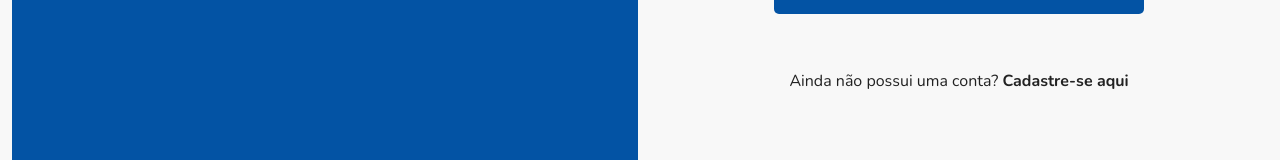
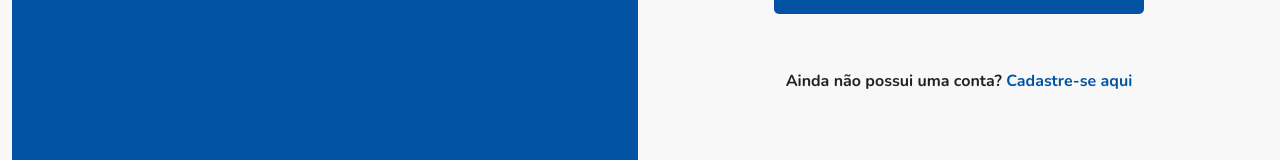
Before and after one commit to Project-Morus/frontend-morus, a React (Vite) app: page /login in a window 1280 px wide. Shown: the part 570-730 px from the top of the page. Built offline with nearby package versions, Linux system fonts and the light colour scheme; the HTML template or start-up script is replaced by a standard one.

Commit message:
feat: applying concept of DRY

```diff
--- a/src/components/Aside/index.tsx
+++ b/src/components/Aside/index.tsx
@@ -7,7 +7,13 @@ const Aside = ({ position = 'right', ...props }: IAsideProps) => {
   return (
     <ContainerSC $position={position}>
       <ContentSC $position={position}>
-        <img src={logoMorusWhite} />
+        <img
+          width={500}
+          height={500}
+          src={logoMorusWhite}
+          alt="Uma imagem da logo Morus representada por 4 torres de tamanhos diferentes sendo um alto, dois médios e um pequeno e escrito logo abaixo: Morus Condomínios"
+          loading="lazy"
+        />
       </ContentSC>
 
       {props.children}
--- a/src/components/Aside/styles.ts
+++ b/src/components/Aside/styles.ts
@@ -2,7 +2,7 @@ import styled from 'styled-components'
 import { PositionsAsideTypes } from './types'
 import { ABSOLUTE_BOTTOM, ABSOLUTE_X, VIEWPORT_HEIGHT } from './stylesUtils'
 
-export const ContainerSC = styled.aside<{ $position: PositionsAsideTypes }>`
+export const ContainerSC = styled.section<{ $position: PositionsAsideTypes }>`
   width: 100%;
   height: ${VIEWPORT_HEIGHT};
 
@@ -10,14 +10,14 @@ export const ContainerSC = styled.aside<{ $position: PositionsAsideTypes }>`
   flex-direction: ${({ $position }) => $position === 'right' ? 'row-reverse' : 'row'};
   `
 
-export const ContentSC = styled.div<{ $position: PositionsAsideTypes }>`
+export const ContentSC = styled.aside<{ $position: PositionsAsideTypes }>`
 width: 100%;
 
 display: flex;
 align-items: center;
 justify-content: center;
 
-background: ${({ theme }) => theme.colors.primary[500]};
+background-color: ${({ theme }) => theme.colors.primary[500]};
 border-radius: ${({ theme }) => theme.border.radius.regular};
 
 margin: ${({ theme, $position }) => $position === 'right'
--- a/src/pages/Login/index.tsx
+++ b/src/pages/Login/index.tsx
@@ -1,47 +1,21 @@
 import Aside from "../../components/Aside";
-import Button from "../../components/Button";
-import Input from "../../components/Input";
+import Footer from "./parts/Footer";
+import Form from "./parts/Form";
+import Header from "./parts/Header";
 import {
   ContentSC,
-  FooterSC,
-  ForgotPasswordSC,
-  FormSC,
-  TextSC,
-  TitleSC,
-  WithoutAccountSC,
-  WrapperButtonSC,
   WrapperSC
 } from "./styles";
 
 const Login = () => {
-
-  const handleSubmit = () => { }
-
   return (
     <main>
       <Aside position="left">
         <WrapperSC>
-
           <ContentSC>
-            <TitleSC>
-              Bem vindo!
-            </TitleSC>
-
-            <TextSC>Seja parte ativa da vida condominial! Faça login para participar de enquetes, reservar espaços e colaborar para um ambiente ainda melhor!</TextSC>
-
-            <FormSC onSubmit={() => console.log('Enviou')}>
-              <Input id="e-mail" label="E-mail" placeholder="Insira o seu e-mail" />
-              <Input id="passaword" label="Senha" placeholder="Insira a sua senha" type="password" />
-
-              <ForgotPasswordSC>Esqueci a minha senha</ForgotPasswordSC>
-
-              <WrapperButtonSC>
-                <Button text="Entrar" maxWidth={370} />
-              </WrapperButtonSC>
-            </FormSC>
-
-            <WithoutAccountSC>Ainda não possui uma conta? <strong style={{ display: 'inline-block' }}>Cadastre-se aqui</strong></WithoutAccountSC>
-
+            <Header />
+            <Form />
+            <Footer />
           </ContentSC>
         </WrapperSC>
       </Aside>
--- /dev/null
+++ b/src/pages/Login/parts/Footer.tsx
@@ -0,0 +1,9 @@
+import { WithoutAccountSC } from "../styles";
+
+const Footer = () => {
+  return (
+    <WithoutAccountSC>Ainda não possui uma conta? <strong>Cadastre-se aqui</strong></WithoutAccountSC>
+  );
+}
+
+export default Footer;
--- /dev/null
+++ b/src/pages/Login/parts/Form.tsx
@@ -0,0 +1,26 @@
+import { FormEvent } from "react";
+import Button from "../../../components/Button";
+import Input from "../../../components/Input";
+import { ForgotPasswordSC, FormSC, WrapperButtonSC } from "../styles";
+
+const Form = () => {
+  const handleSubmitAuth = (e: FormEvent) => {
+    e.preventDefault()
+
+    console.log('Submit Login Sucess')
+  }
+  return (
+    <FormSC onSubmit={handleSubmitAuth}>
+      <Input id="e-mail" label="E-mail" placeholder="Insira o seu e-mail" />
+      <Input id="passaword" label="Senha" placeholder="Insira a sua senha" type="password" />
+
+      <ForgotPasswordSC>Esqueci a minha senha</ForgotPasswordSC>
+
+      <WrapperButtonSC>
+        <Button text="Entrar" maxWidth={370} />
+      </WrapperButtonSC>
+    </FormSC>
+  );
+}
+
+export default Form;
--- /dev/null
+++ b/src/pages/Login/parts/Header.tsx
@@ -0,0 +1,15 @@
+import { TextSC, TitleSC } from "../styles";
+
+const Header = () => {
+  return (
+    <header>
+      <TitleSC>
+        Bem vindo!
+      </TitleSC>
+
+      <TextSC>Seja parte ativa da vida condominial! Faça login para participar de enquetes, reservar espaços e colaborar para um ambiente ainda melhor!</TextSC>
+    </header>
+  );
+}
+
+export default Header;
--- a/src/pages/Login/styles.ts
+++ b/src/pages/Login/styles.ts
@@ -14,10 +14,6 @@ export const ContentSC = styled.div`
   max-width: 450px;
 `
 
-export const FormSC = styled.form`
-  margin: ${({ theme }) => theme.spacing[10]} 0;
-`
-
 export const TitleSC = styled.h1`
   font-size: ${({ theme }) => theme.typography.HEADERS_SIZES.h1};
   color: ${({ theme }) => theme.colors.primary[800]};
@@ -25,6 +21,10 @@ export const TitleSC = styled.h1`
   text-align: center;
 
   margin-bottom: ${({ theme }) => theme.spacing[7]};
+`
+
+export const FormSC = styled.form`
+  margin: ${({ theme }) => theme.spacing[10]} 0;
 `
 
 export const TextSC = styled.p`
@@ -45,6 +45,14 @@ export const ForgotPasswordSC = styled.span`
   font-weight: ${({ theme }) => theme.typography.FONT_WEIGHTS.bold};
 
   margin-top: ${({ theme }) => theme.spacing[10]};
+
+  user-select: none;
+
+  transition: color 0.2s;
+
+  &:hover {
+    color: ${({ theme }) => theme.colors.primary[800]};
+  }
 `
 
 export const WrapperButtonSC = styled.div`
@@ -59,4 +67,19 @@ export const WithoutAccountSC = styled.p`
   text-align: center;
 
   margin-top: ${({ theme }) => theme.spacing[15]};
+
+  user-select: none;
+
+  font-weight: ${({ theme }) => theme.typography.FONT_WEIGHTS.bold};
+
+  strong {
+    color: ${({ theme }) => theme.colors.primary[500]};
+    cursor: pointer;
+
+    transition: color 0.2s;
+
+    &:hover {
+      color: ${({ theme }) => theme.colors.primary[800]};
+    }
+  }
 `
--- a/src/styles/themes/global.ts
+++ b/src/styles/themes/global.ts
@@ -5,6 +5,10 @@ export const GlobalStyle = createGlobalStyle`
     padding: ${({ theme }) => theme.spacing[0]};
     margin: ${({ theme }) => theme.spacing[0]};
     box-sizing: border-box;
+  }
+
+  html {
+    touch-action: manipulation;
   }
 
   :focus {
```
